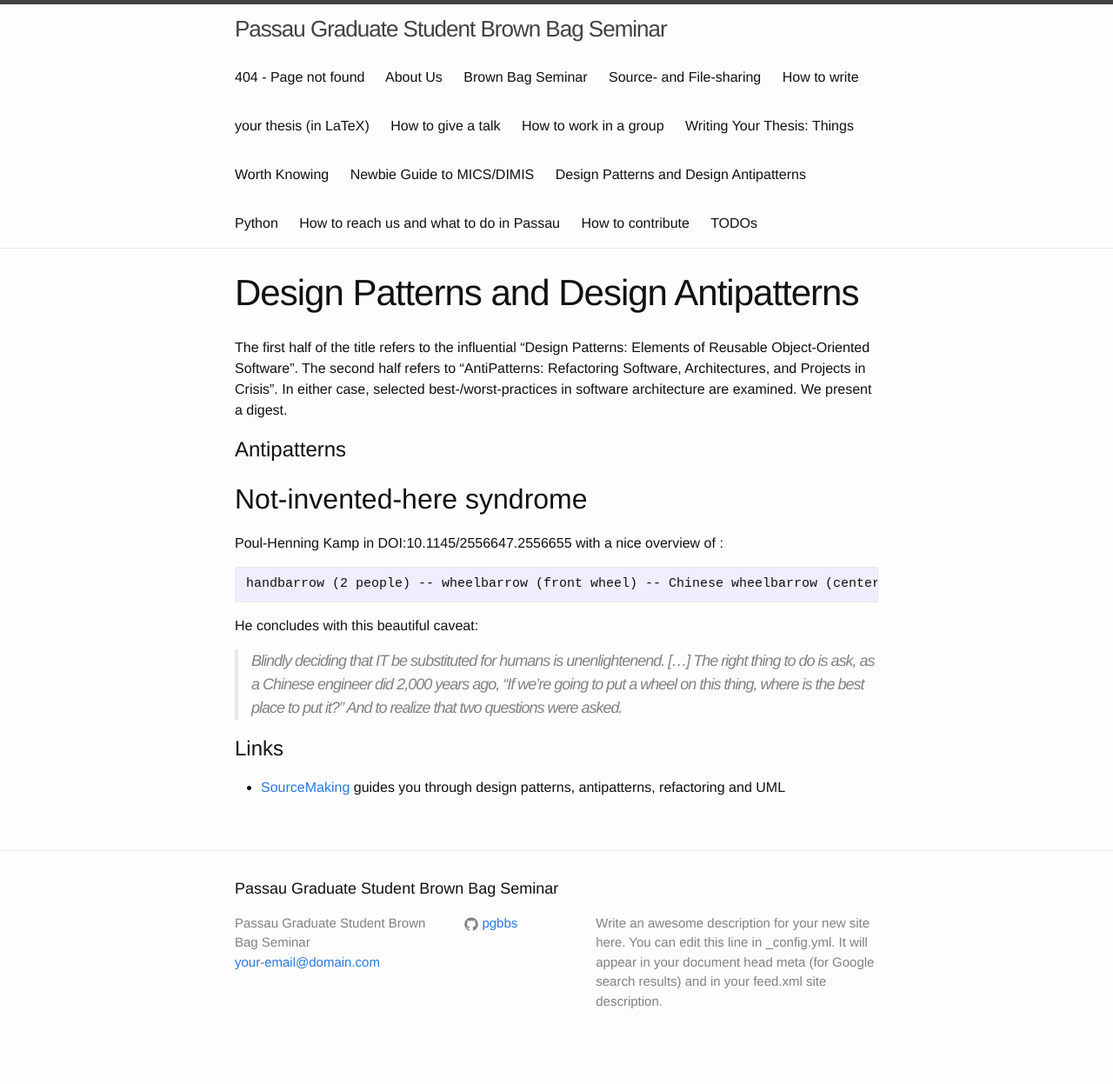
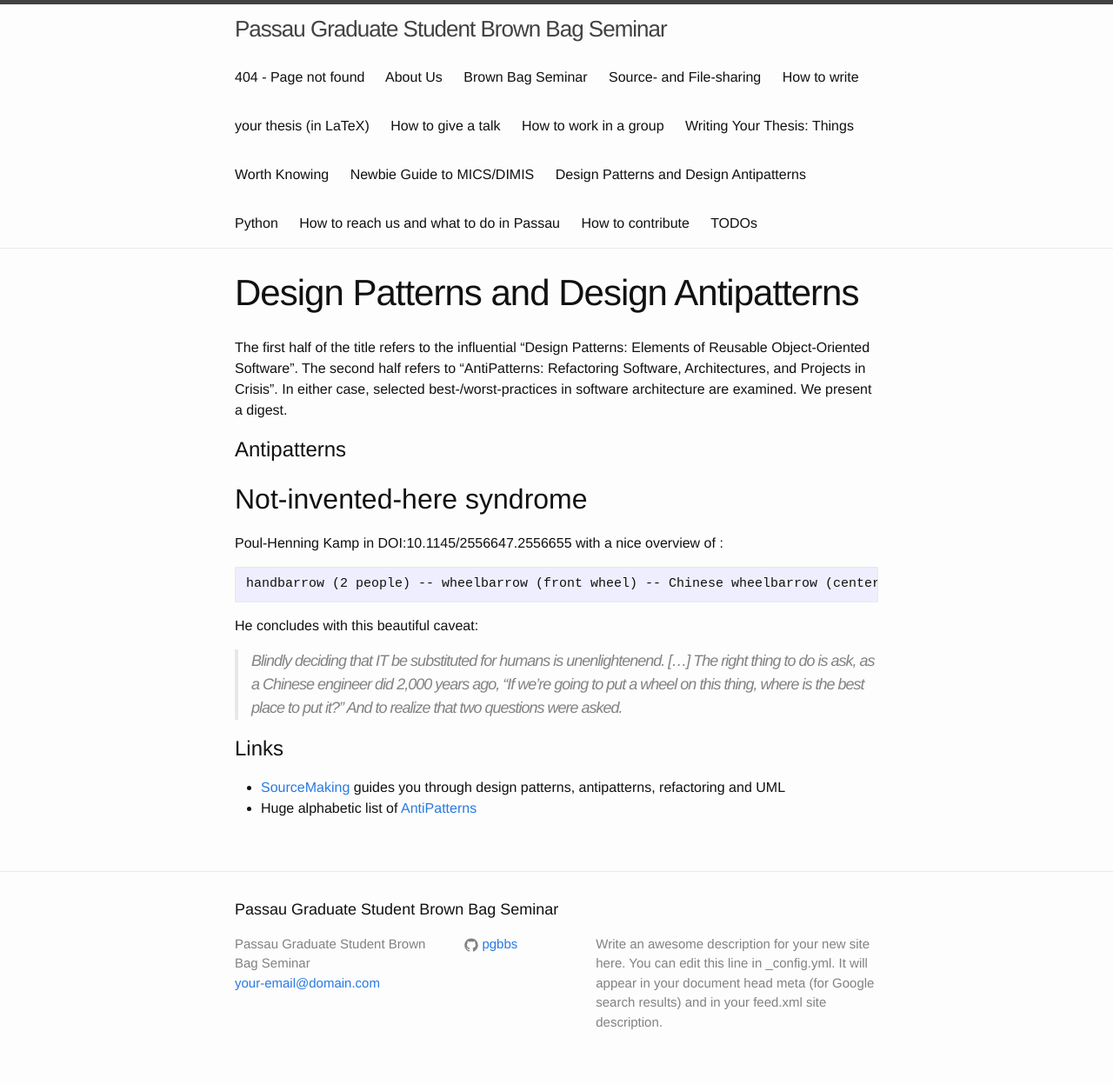
Before and after one commit to PGBBS/pgbbs.github.io, a Jekyll site: the page built from _pages/patterns-and-antipatterns.md, in a window 1280 px wide. Shown: the whole page at 87% size. Built offline with Jekyll 4.4.1, drawn with Linux system fonts in a browser that asks for light colours; our own code applies the rules of GitHub Pages for plain Markdown files; before the commit the page ends 1223 px from its top, so only the background shows below that.

Commit message:
+ln antipatterns

```diff
--- a/_pages/patterns-and-antipatterns.md
+++ b/_pages/patterns-and-antipatterns.md
@@ -28,3 +28,5 @@ He concludes with this beautiful caveat:
 
 - [SourceMaking](https://sourcemaking.com/) guides you through design
   patterns, antipatterns, refactoring and UML
+- Huge alphabetic list of
+  [AntiPatterns](http://wiki.c2.com/?AntiPatternsCatalog)
```
